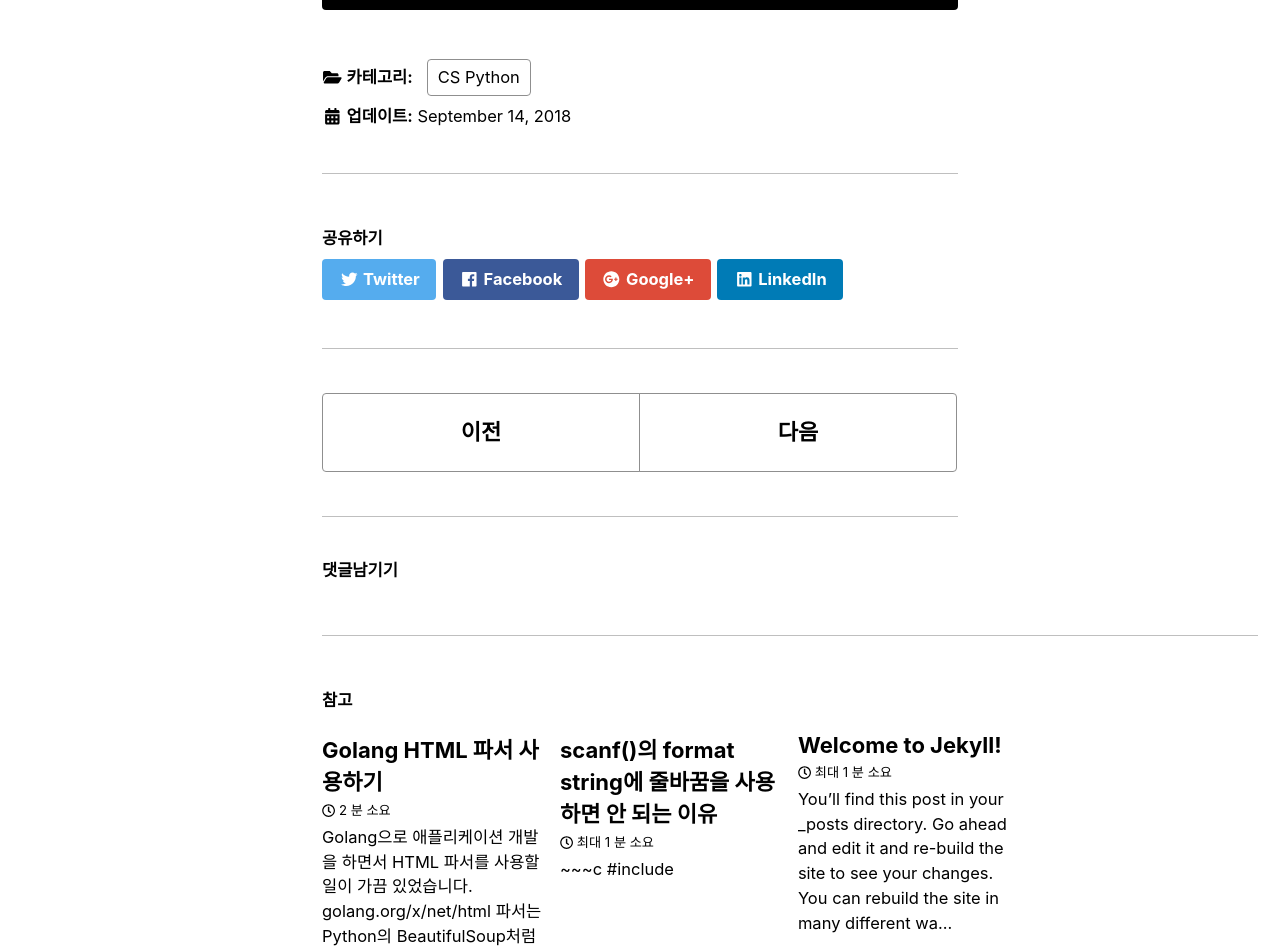
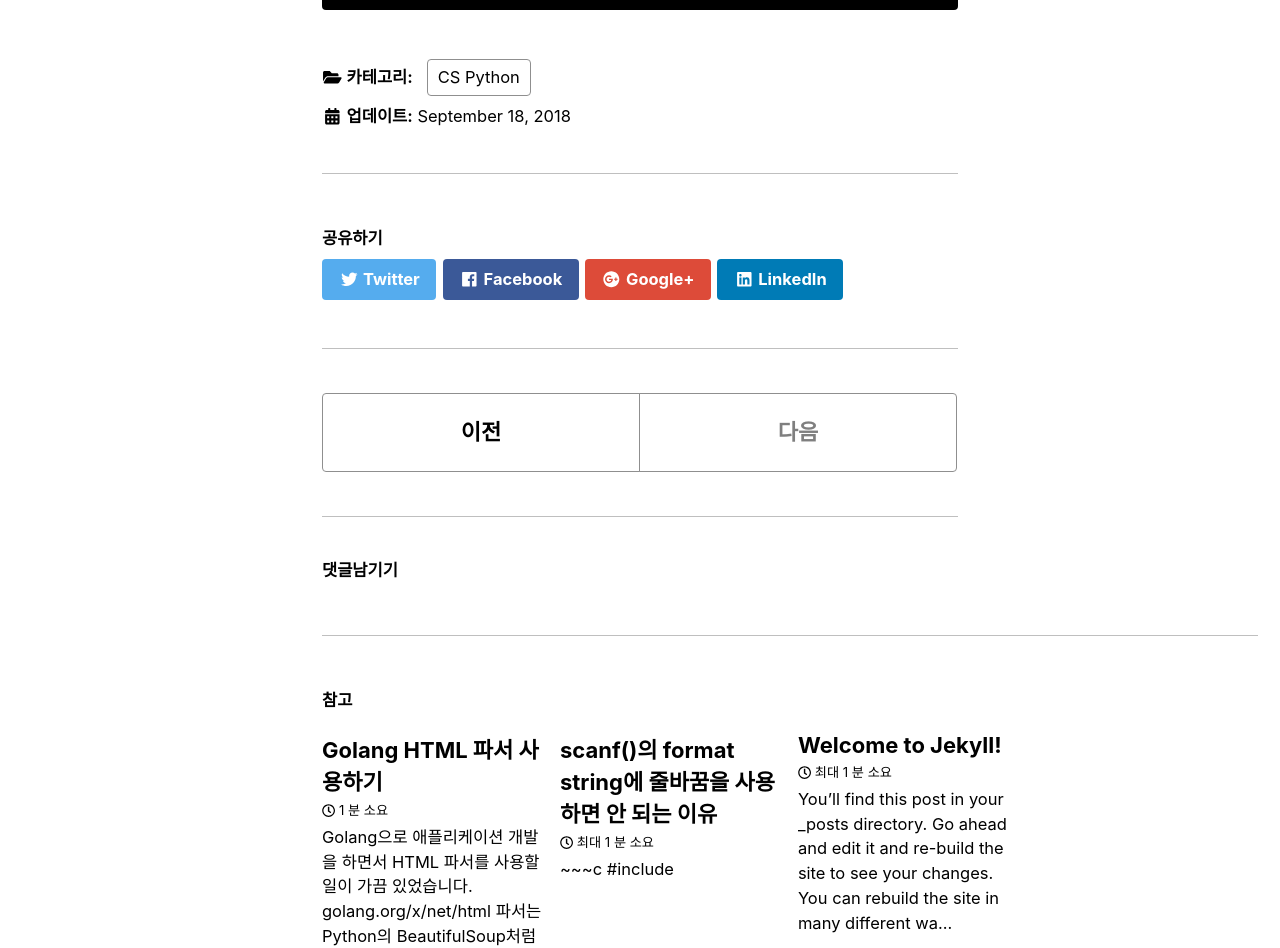
Before and after one commit to dfkdream/blog, a Jekyll site: the page built from _posts/2018-09-19-draw-table-in-python.md, in a window 1280 px wide and 1400 px high, scrolled down 1652 px. Shown: the part 154-1102 px from the top of the window. Built offline with Jekyll 4.4.1, drawn with Linux system fonts in a browser that asks for light colours; nearby versions of some CDN libraries; comment, search, counter and statistics services are not loaded.

Commit message:
20180919-date fix

```diff
--- a/_posts/2018-09-19-draw-table-in-python.md
+++ b/_posts/2018-09-19-draw-table-in-python.md
@@ -1,6 +1,6 @@
 ---
 title: "Python3 CLI 스크립트에서 표 그리기"
-date: 2018-09-14 15:03:00 +0900
+date: 2018-09-19 00:45:00 +0900
 category: CS Python
 comments: true
 ---
```
